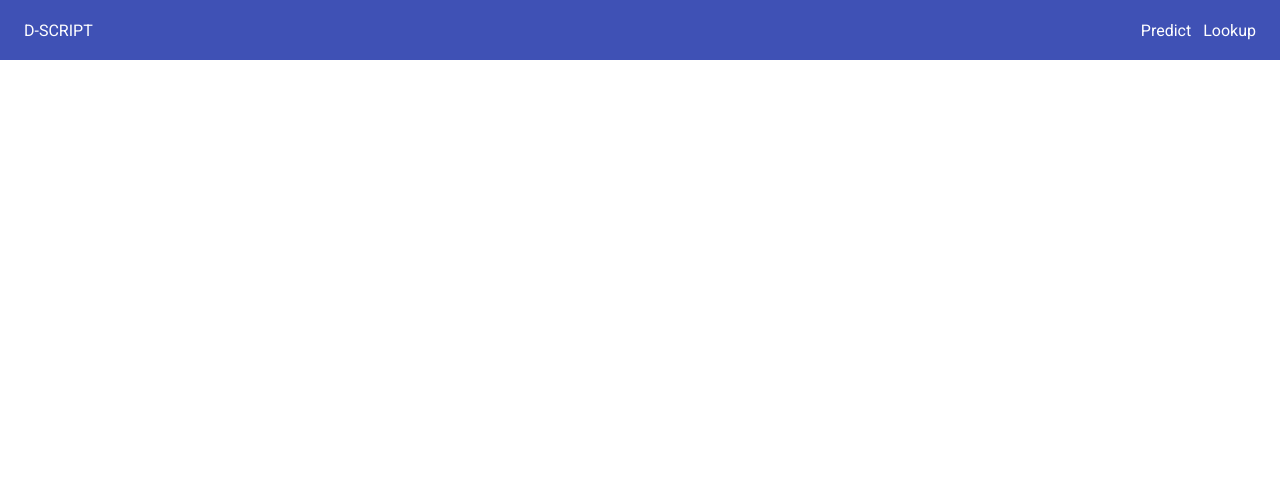
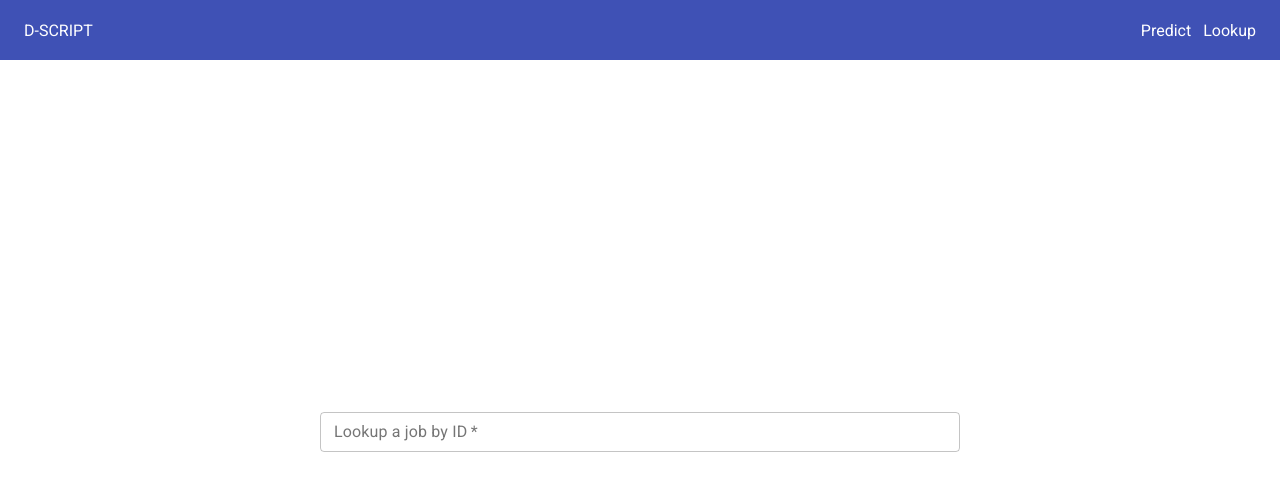
Before and after one commit to samsledje/D-SCRIPT, a React (Create React App) app in the folder web-server/frontend/: page /lookup in a window 1280 px wide. Shown: the top 490 px of the page. Built offline with nearby package versions, Linux system fonts and the light colour scheme.

Commit message:
Added basic lookup container

```diff
--- /dev/null
+++ b/web-server/frontend/src/components/modules/LookupInput.js
@@ -0,0 +1,18 @@
+import React from 'react'
+
+import { TextField } from '@material-ui/core'
+
+export default function LookupInput() {
+    return (
+        <div className="LookupInput-Container">
+            <TextField
+                    label='Lookup a job by ID'
+                    // value={item.email}
+                    variant='outlined'
+                    margin='dense'
+                    fullWidth={true}
+                    required={true}>
+                </TextField>
+        </div>
+    )
+}
--- /dev/null
+++ b/web-server/frontend/src/components/modules/_LookupInput.scss
@@ -0,0 +1,6 @@
+.LookupInput-Container {
+    display: flex;
+    justify-content: center;
+    width: 50%;
+    margin: auto;
+}
--- a/web-server/frontend/src/components/pages/Lookup.js
+++ b/web-server/frontend/src/components/pages/Lookup.js
@@ -1,11 +1,13 @@
 import React from 'react'
 
 import NavBar from '../modules/NavBar'
+import LookupInput from '../modules/LookupInput'
 
 export default function Lookup() {
     return (
         <div className="Lookup-Container">
             <NavBar></NavBar>
+            <LookupInput></LookupInput>
         </div>
     )
 }
--- a/web-server/frontend/src/components/pages/_Lookup.scss
+++ b/web-server/frontend/src/components/pages/_Lookup.scss
@@ -0,0 +1,5 @@
+.Lookup-Container {
+    min-height: 100vh;
+    display: flex;
+    flex-flow: column nowrap;
+}
--- a/web-server/frontend/src/styles.css
+++ b/web-server/frontend/src/styles.css
@@ -94,6 +94,17 @@
 }
 
 .Predict-Container {
+  min-height: 100vh;
+  display: -webkit-box;
+  display: -ms-flexbox;
+  display: flex;
+  -webkit-box-orient: vertical;
+  -webkit-box-direction: normal;
+      -ms-flex-flow: column nowrap;
+          flex-flow: column nowrap;
+}
+
+.Lookup-Container {
   min-height: 100vh;
   display: -webkit-box;
   display: -ms-flexbox;
@@ -325,6 +336,17 @@
           align-items: center;
 }
 
+.LookupInput-Container {
+  display: -webkit-box;
+  display: -ms-flexbox;
+  display: flex;
+  -webkit-box-pack: center;
+      -ms-flex-pack: center;
+          justify-content: center;
+  width: 50%;
+  margin: auto;
+}
+
 .NavBar-Container {
   height: 60px;
   background-color: #3f51b5;
--- a/web-server/frontend/src/styles.scss
+++ b/web-server/frontend/src/styles.scss
@@ -12,6 +12,7 @@
 @import './components/modules/PairInput';
 @import './components/modules/SequenceInput';
 @import './components/modules/SubmissionModal';
+@import './components/modules/LookupInput';
 @import './components/modules/NavBar';
 
 @import url('https://fonts.googleapis.com/css2?family=Open+Sans:ital,wght@0,300;0,400;0,600;0,700;0,800;1,300;1,400;1,600;1,700;1,800&display=swap');
```
Also changed, not shown: 1 other file (tests, documents, lock files or other folders).
